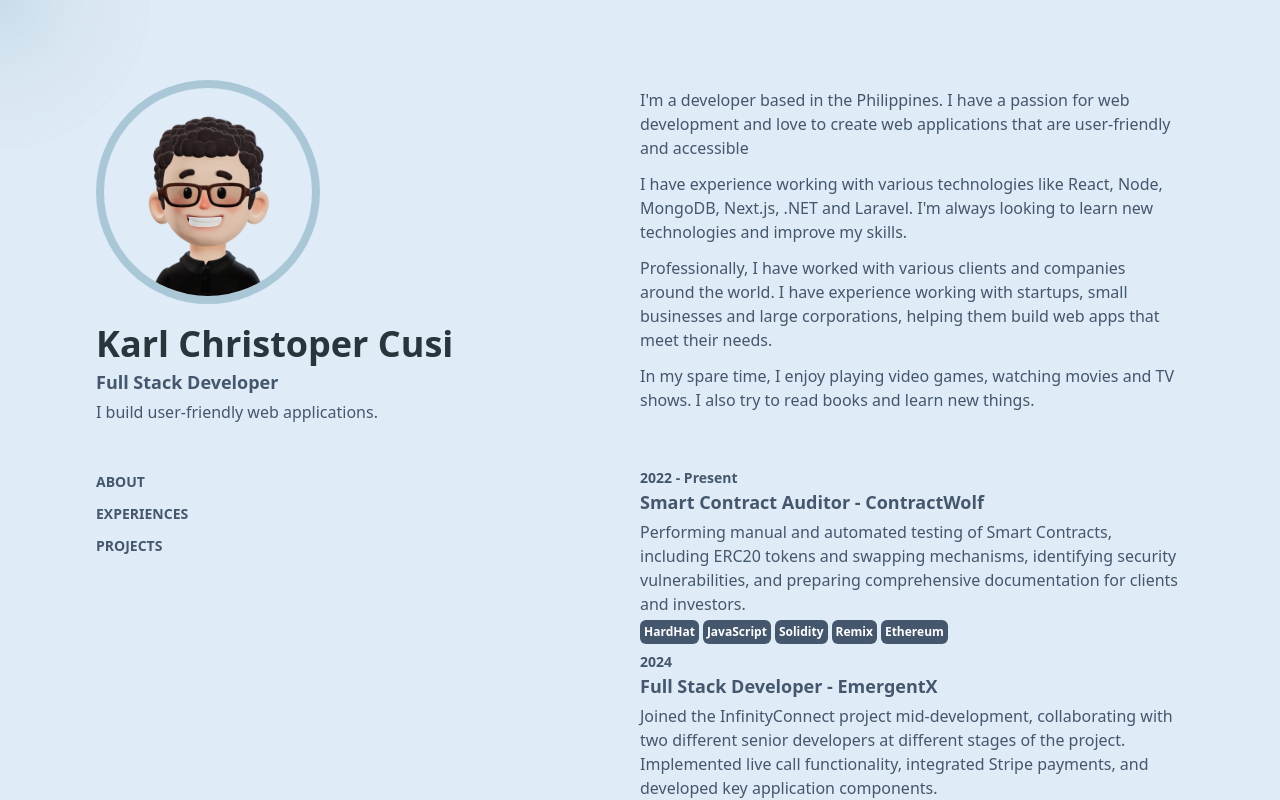
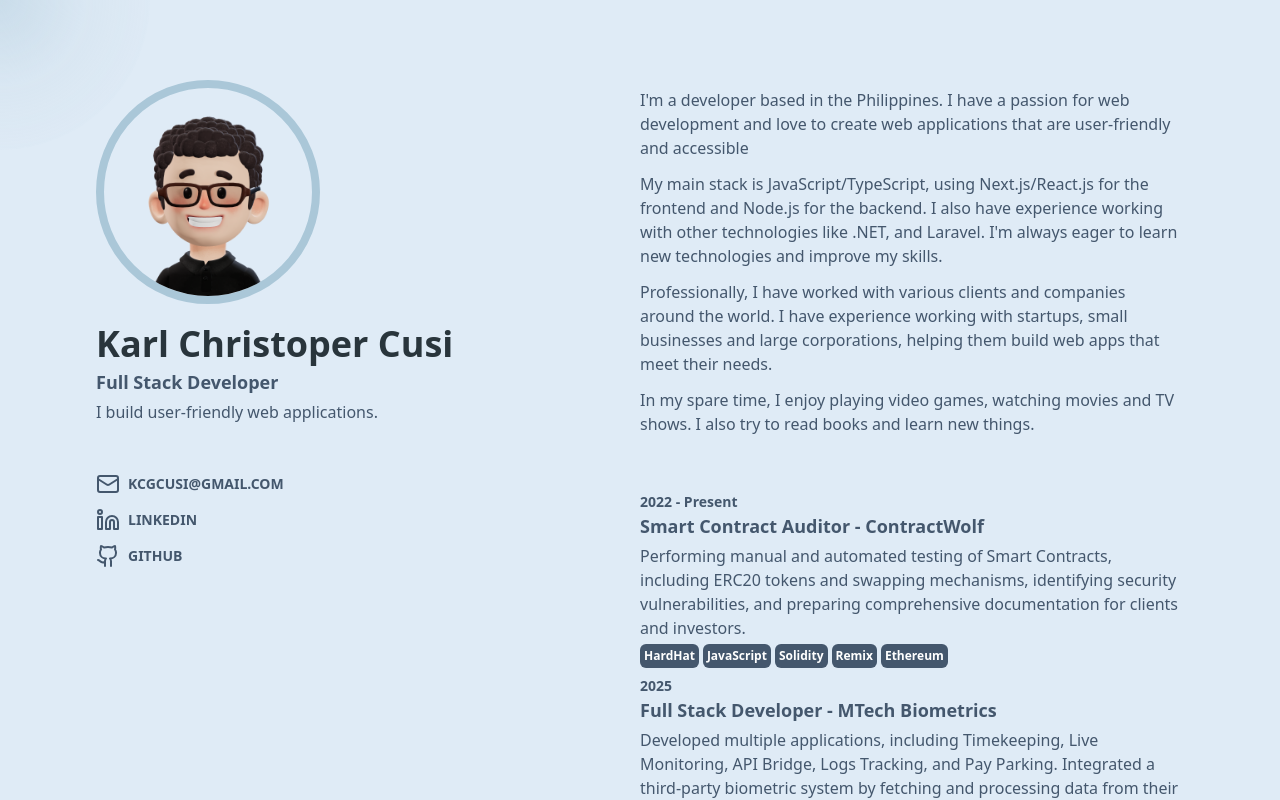
Before and after one commit to kgcusi/portfolio, a React (Vite) app: page / in a window 1280 px wide. Shown: the top 800 px of the page. Built offline with nearby package versions, Linux system fonts and the light colour scheme.

Commit message:
Enhance Nav, About, and Experiences with Contact Links and Updated Details

```diff
--- a/src/App.tsx
+++ b/src/App.tsx
@@ -4,7 +4,7 @@ import Header from './components/Header';
 import Nav from './components/Nav';
 import Experiences from './components/Experiences';
 import CursorGradient from './components/CursorGradient';
-import Avatar from '../public/karl-avatar.png';
+import Avatar from './assets/karl-avatar.png';
 
 function App() {
   const [cursorPosition, setCursorPosition] = useState({ x: 0, y: 0 });
@@ -23,7 +23,7 @@ function App() {
   return (
     <div className="bg-custom-light">
       <CursorGradient cursorPosition={cursorPosition} />
-      <div className="flex flex-col md:flex-row items-center md:items-start mx-auto min-h-screen max-w-screen-xl px-6 py-12 font-sans md:px-12 md:py-20 lg:px-24 lg:py-10">
+      <div className="flex flex-col md:flex-row items-center md:items-start mx-auto min-h-screen max-w-screen-xl px-12 py-12 font-sans md:px-12 md:py-20 lg:px-24 lg:py-10">
         <div className="lg:sticky lg:top-0 lg:flex lg:max-h-screen lg:w-1/2 lg:flex-col lg:justify-between lg:py-10">
           <div className="flex flex-col items-center md:items-start justify-center text-center md:text-start">
             <img
--- a/src/components/About.tsx
+++ b/src/components/About.tsx
@@ -1,15 +1,16 @@
 export default function About() {
   return (
-    <section className="flex flex-col gap-3 py-12">
+    <section className="flex flex-col gap-3 md:py-12">
       <p className="text-custom-slate">
         I'm a developer based in the Philippines. I have a passion for web
         development and love to create web applications that are user-friendly
         and accessible
       </p>
       <p className="text-custom-slate">
-        I have experience working with various technologies like React, Node,
-        MongoDB, Next.js, .NET and Laravel. I'm always looking to learn new
-        technologies and improve my skills.
+        My main stack is JavaScript/TypeScript, using Next.js/React.js for the
+        frontend and Node.js for the backend. I also have experience working
+        with other technologies like .NET, and Laravel. I'm always eager to
+        learn new technologies and improve my skills.
       </p>
       <p className="text-custom-slate">
         Professionally, I have worked with various clients and companies around
--- a/src/components/Nav.tsx
+++ b/src/components/Nav.tsx
@@ -1,10 +1,39 @@
+import { Mail, Linkedin, Github } from 'lucide-react';
+
 export default function Nav() {
   return (
-    <section className="hidden md:block">
-      <ul className="text-custom-slate uppercase text-sm font-bold py-12 flex flex-col gap-3">
-        <li>About</li>
-        <li>Experiences</li>
-        <li>Projects</li>
+    <section className="block">
+      <ul className="text-custom-slate uppercase text-sm font-bold py-12 flex md:flex-col gap-3">
+        <li>
+          <a
+            alt="Email"
+            className="flex items-center gap-2"
+            href="mailto:kcgcusi@gmail.com"
+          >
+            <Mail />
+            kcgcusi@gmail.com
+          </a>
+        </li>
+        <li>
+          <a
+            alt="LinkedIn"
+            className="flex items-center gap-2"
+            href="https://www.linkedin.com/in/karl-christoper-cusi-856371209/"
+          >
+            <Linkedin />
+            LinkedIn
+          </a>
+        </li>
+        <li>
+          <a
+            alt="GitHub"
+            className="flex items-center gap-2"
+            href="https://github.com/kgcusi"
+          >
+            <Github />
+            GitHub
+          </a>
+        </li>
       </ul>
     </section>
   );
--- a/src/data/experiences.ts
+++ b/src/data/experiences.ts
@@ -7,6 +7,15 @@ export const experiences = [
     description:
       'Performing manual and automated testing of Smart Contracts, including ERC20 tokens and swapping mechanisms, identifying security vulnerabilities, and preparing comprehensive documentation for clients and investors.',
     techs: ['HardHat', 'JavaScript', 'Solidity', 'Remix', 'Ethereum']
+  },
+  {
+    id: 5,
+    title: 'Full Stack Developer - MTech Biometrics',
+    startYear: '2025',
+    endYear: null,
+    description:
+      'Developed multiple applications, including Timekeeping, Live Monitoring, API Bridge, Logs Tracking, and Pay Parking. Integrated a third-party biometric system by fetching and processing data from their database, enabling real-time monitoring and seamless data synchronization for clients.',
+    techs: ['TypeScript', 'Next.js', 'Nest.js', 'MySQL', 'Node.js', 'React.js']
   },
   {
     id: 4,
```
Also changed, not shown: src/assets/karl-avatar.png (added), 1 other file (tests, documents, lock files or other folders).
